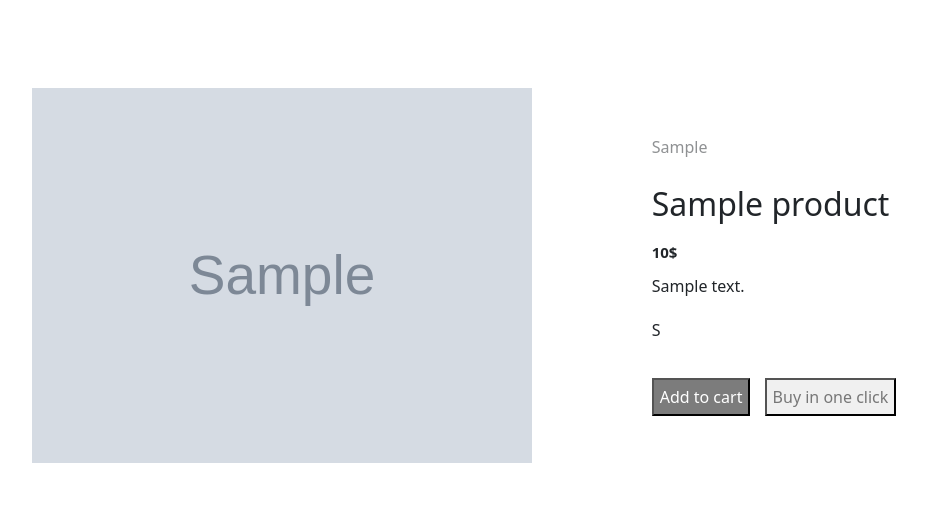
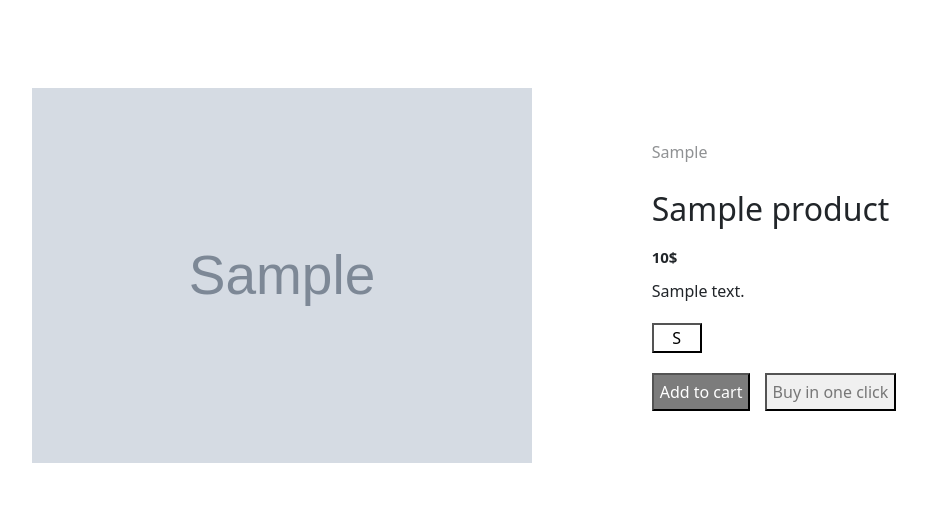
Before and after one commit to bogdanmrzk/clothes-store, a Django app: a page that uses templates/products/base.html in a window 1280 px wide. Shown: the part 250-774 px from the top of the page, without its empty margins (176-1103 px from the left). Run offline with Django 4.2, Linux system fonts and the light colour scheme; tables that the repository leaves empty hold one stand-in row (values such as "Sample post"); grey boxes marked "Sample" are stand-in pictures.

Commit message:
size label sorted

```diff
--- a/products/models.py
+++ b/products/models.py
@@ -1,5 +1,6 @@
 from django.db import models
 from django.urls import reverse
+from django.db.models import Case, When
 
 
 class ProductSize(models.Model):
@@ -12,7 +13,18 @@ class ProductSize(models.Model):
     ]
 
     quantity = models.IntegerField(default=0)
-    size = models.CharField(max_length=25, choices=size_choice, default='Small')
+    size = models.CharField(max_length=25, choices=size_choice, default='S')
+
+    class Meta:
+        ordering = [
+            Case(
+                When(size='S', then=0),
+                When(size='M', then=1),
+                When(size='L', then=2),
+                default=5,
+                output_field=models.IntegerField(),
+                )
+        ]
 
     def __str__(self):
         return self.size
--- a/products/static/online_store/css/styles.css
+++ b/products/static/online_store/css/styles.css
@@ -298,6 +298,10 @@ a:link{
 
 }
 
+.size-button{
+    width: 50px;
+    background: #ffffff;
+}
 
 @media (max-width: 1100px) {
 
--- a/products/views.py
+++ b/products/views.py
@@ -1,4 +1,3 @@
-from django.shortcuts import render
 from django.views.generic import ListView, DetailView
 from .models import *
 from .forms import SelectSize
@@ -20,7 +19,7 @@ class AllProductsView(ListView):
         context = super(AllProductsView, self).get_context_data(**kwargs)
         context['types'] = ProductType.objects.all()
         context['items'] = Products.objects.all()
-        context['sizes'] = ProductSize.objects.filter().values()
+        context['sizes'] = ProductSize.objects.filter()
         return context
 
 
@@ -56,6 +55,5 @@ class ProductDetailView(DetailView):
         context = super(ProductDetailView, self).get_context_data(**kwargs)
         context['types'] = ProductType.objects.all()
         context['items'] = Products.objects.all()
-        context['sizes'] = ProductSize.objects.filter().order_by('product')
         context['form'] = SelectSize()
         return context
--- a/templates/products/base.html
+++ b/templates/products/base.html
@@ -8,6 +8,7 @@
     <meta name="viewport" content="width=device-width, initial-scale=1.0">
     <link href="https://cdn.jsdelivr.net/npm/bootstrap@5.3.0-alpha1/dist/css/bootstrap.min.css" rel="stylesheet" integrity="sha384-GLhlTQ8iRABdZLl6O3oVMWSktQOp6b7In1Zl3/Jr59b6EGGoI1aFkw7cmDA6j6gD" crossorigin="anonymous">
     <link rel="stylesheet" href="{% static 'online_store/css/styles.css' %}">
+
     <link rel="shortcut icon" type="image/png" href="{% static 'online_store/images/iexplorer.jpeg' %}"/>
     <title>{% block title %}{% endblock title %}</title>
 </head>
--- a/templates/products/product_detail.html
+++ b/templates/products/product_detail.html
@@ -8,7 +8,7 @@
 {% block content %}
     <div class="detail-container">
         <div class="img-detail-wrap">
-            <img src="{{ BASE_DIR }}/media/photos/{{ products.image }}" alt="{{ product.name }}" class="card_img" width="500px">
+            <img src="{{ BASE_DIR }}/media/photos/{{ products.image }}" alt="{{ product.name }}" class="card_img" width="500px" id="card-img-id">
             <div class="detail-info">
                 <p class="category">{{ products.product_type }}</p>
                 <h2>{{ products.name }}</h2>
@@ -19,10 +19,9 @@
                             <p>{{ size.size }}</p>
                         {% endfor %}
                 {% endfor %}
-
                 <div class="sizes-detail">
                     {% for size in products.productsize_set.all %}
-                        <p>{{ size.size }}</p>
+                        <button class="size-button">{{ size.size }}</button>
                     {% endfor %}
                 </div>
 
```
